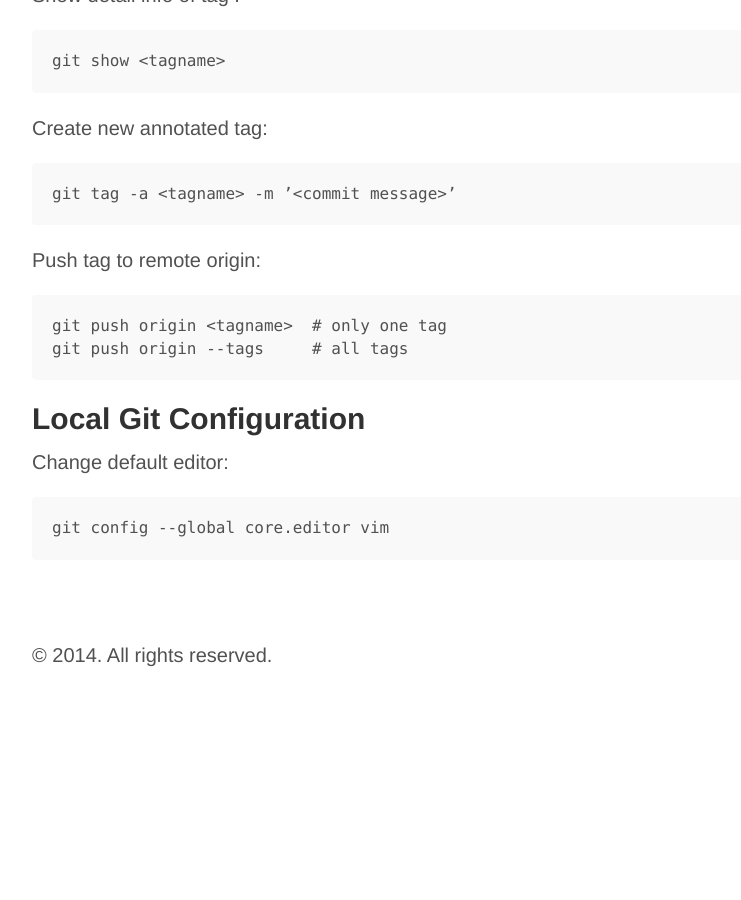
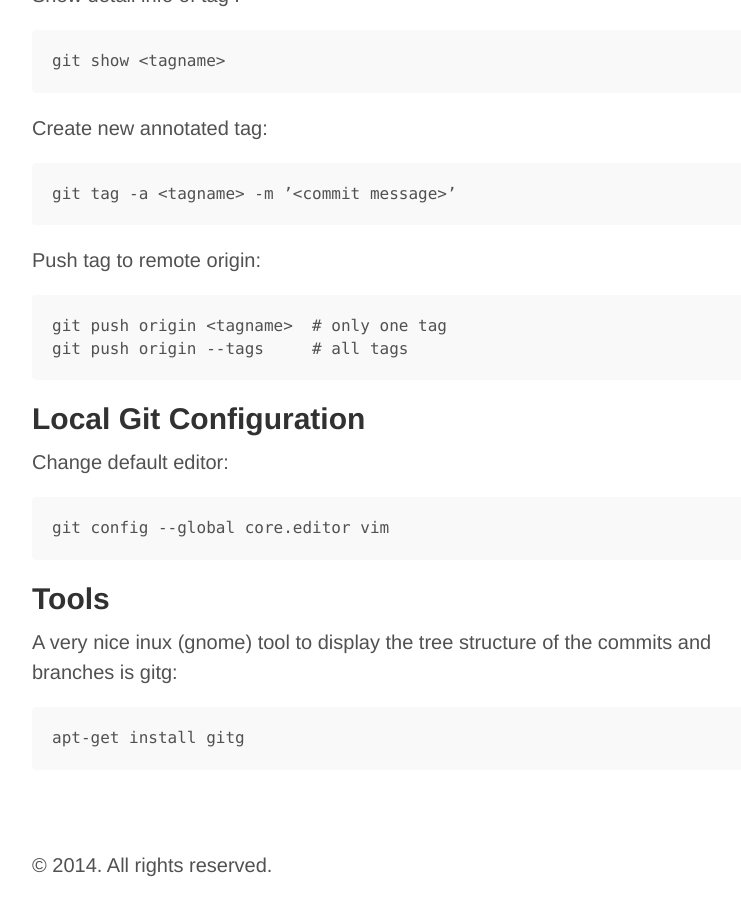
Before and after one commit to migescho/migescho.github.io, a Jekyll site: the page built from _posts/2014-09-19-little-git-howto.md, in a window 1280 px wide and 900 px high, scrolled down 3432 px. Shown: the whole window, without its empty margins (248-989 px from the left). Built offline with Jekyll 4.4.1, drawn with Linux system fonts in a browser that asks for light colours; Markdown is read by kramdown in place of the engine named in the settings; before the commit the page ends 4122 px from its top, so only the background shows below that.

Commit message:
add gitg tool tip

````diff
--- a/_posts/2014-09-19-little-git-howto.md
+++ b/_posts/2014-09-19-little-git-howto.md
@@ -161,3 +161,10 @@ Change default editor:
 ```
 git config --global core.editor vim
 ```
+
+## Tools
+A very nice inux (gnome) tool to display the tree structure of the commits and branches is gitg:
+
+```
+apt-get install gitg
+```
````
